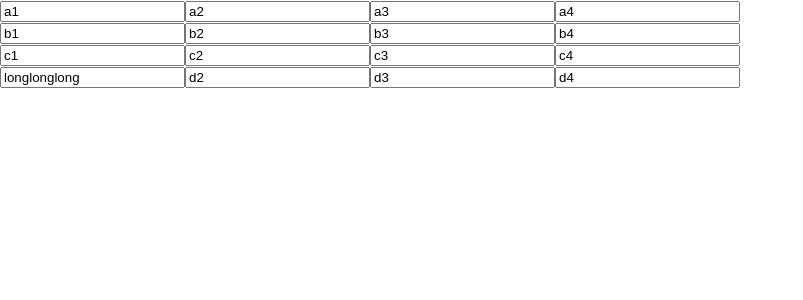
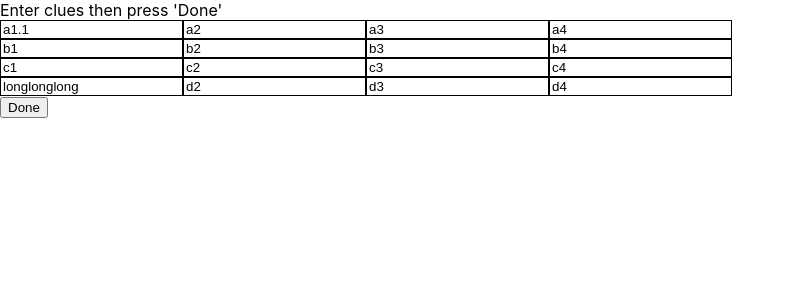
Before and after one commit to richardl62/onlyconnect, a React (Create React App) app: page / in a window 1280 px wide. Shown: the top 300 px of the page, without its empty margins (0-803 px from the left). Built offline with nearby package versions, Linux system fonts and the light colour scheme.

Commit message:
Seperate 'Enter' and 'Guess' stages

```diff
--- a/src/App.css
+++ b/src/App.css
@@ -1,8 +1,9 @@
 .wall {
   display: grid;
-  grid-template-columns: fit-content(20px) fit-content(20px) fit-content(20px) fit-content(20px);
+  grid-template-columns: repeat(4, minmax(6em,max-content));
 }
 
-.wall input {
+.wall > * {
   width: auto;
+  border: 1px black solid;
 }
--- a/src/App.tsx
+++ b/src/App.tsx
@@ -2,35 +2,86 @@ import React, { FC, useState} from 'react';
 import { Clue } from './clue';
 import './App.css';
 
-const startingWords = [
-  'a1', 'a2', 'a3', 'a4',
+// Shuffle array in place. Return the shuffled array
+function shuffleArray<T>(array: Array<T>) {
+  // From https://stackoverflow.com/questions/2450954/how-to-randomize-shuffle-a-javascript-array
+  for (let i = array.length - 1; i > 0; i--) {
+      const j = Math.floor(Math.random() * (i + 1));
+      [array[i], array[j]] = [array[j], array[i]];
+  }
+  return array;
+}
+
+const startingClues = [
+  'a1.1', 'a2', 'a3', 'a4',
   'b1', 'b2', 'b3', 'b4',
   'c1', 'c2', 'c3', 'c4',
   'longlonglong', 'd2', 'd3', 'd4',
 ];
 
+const startingState = startingClues.map((clue: string, index: number) => {
+  return {
+    clue: clue,
+    group: index / 4,
+  };
+});
 
+type State = typeof startingState[0];
+
+interface InputWallProps {
+  state: Array<State>,
+  clueChange?: (index: number, clue: string) => void,
+  clueSelected?: (index: number) => void,
+};
+
+const Wall: FC<InputWallProps> = ({ state, clueChange, clueSelected}: InputWallProps) => {
+  return (
+    <div className="wall">
+      {state.map((s: State, index: number) => (
+        <Clue key={index.toString()} clue={s.clue} index={index}
+          onChange={clueChange}
+          onSelect={clueSelected}
+          />
+      ))}
+    </div>
+  );
+}
 
 interface AppProps {};
 const App: FC<AppProps> = () => {
 
-    const [clues, setClues] = useState(startingWords);
+    const [state, setState] = useState(startingState);
+    const [wordsEntered, setWordsEntered] = useState(false);
 
+
+
+
+  if (!wordsEntered) {
     const clueChange: (index: number, newClue: string) => void = (index, newClue) => {
-      let newClues = [...clues];
-      newClues[index] = newClue;
-      setClues(newClues);
+      let newState = [...state];
+      newState[index] = {...newState[index], clue:newClue};
+      setState(newState);
     }
 
-    return (
-      <div className="wall">
-        {clues.map((clue, index) => (
-            <div key={index.toString()}>
-              <Clue clue={clue} index={index} onChange={clueChange} />
-            </div>
-         ))}
-      </div>
+    const finishedEnteringWords: () => void = () => {
+      setState(shuffleArray([...state]));
+      setWordsEntered(true);
+    }
+
+    return (<>
+      <div>Enter clues then press 'Done'</div>
+      <Wall state={state} clueChange={clueChange} />
+      <button type="button" onClick={finishedEnteringWords}>Done</button>
+    </>
     );
+  } else {
+
+    const clueSelected: (index: number) => void = (index) => {
+      console.log(`clue selected :`, index);
+    }
+
+    return <Wall state={state} clueSelected={clueSelected}/>
+  }
 
 }
 export default App;
--- a/src/clue.tsx
+++ b/src/clue.tsx
@@ -4,16 +4,28 @@ import React, { FC } from 'react';
 interface ClueProps {
     clue: string;
     index: number;
-    onChange: (index: number, word: string) => void;
+    onChange?: (index: number, word: string) => void;
+    onSelect?: (index:number) => void;
 }
 
-const Clue : FC<ClueProps> = ({clue, index, onChange}: ClueProps) => {
+const Clue : FC<ClueProps> = ({clue, index, onChange, onSelect}: ClueProps) => {
 
-    const onClueChange: (event: any) => void = (event) => {
-        onChange(index, event.target.value)
-    };
+    if (onChange) {
+        const onClueChange: (event: any) => void = (event) => {
+            onChange(index, event.target.value)
+        };
 
-  return (<input type="text" value={clue} onChange={onClueChange}/>);
+        return (<input type="text" value={clue} onChange={onClueChange} />);
+    }
+    else if (onSelect) {
+        const onClick: () => void = () => {
+            onSelect(index)
+        };
+        return (<div onClick={onClick}>{clue}</div>);
+    }
+    else {
+        throw Error("Oops");
+    }
 }
 
 export { Clue };
```
